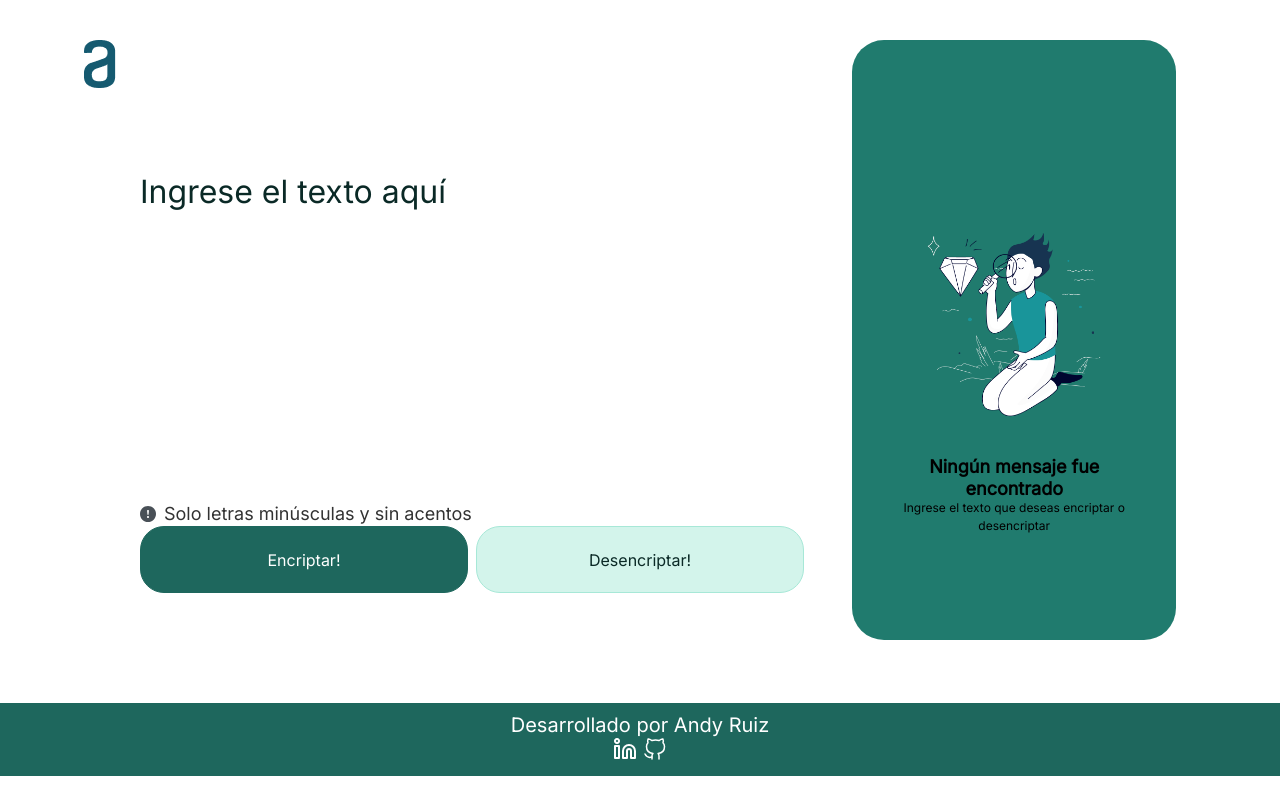
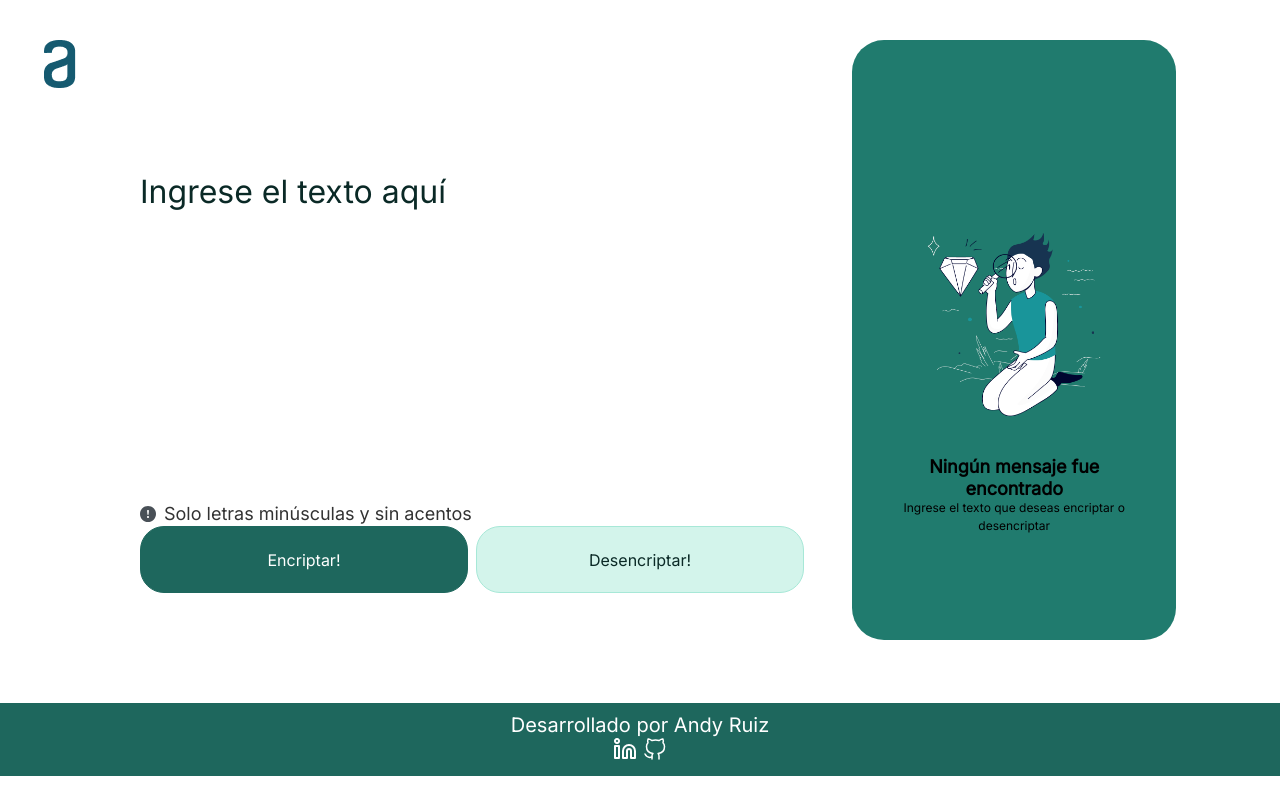
Before and after one commit to JosueRuiz3/Encriptador-de-texto, a plain HTML site: page index.html in a window 1280 px wide. Drawn offline with Linux system fonts and the light colour scheme.

Commit message:
cambio de posicion del header

```diff
--- a/index.html
+++ b/index.html
@@ -10,7 +10,7 @@
 </head>
 <body>
 
-    <header>
+    <header class="">
         <a href="#" rel="">
             <img src="./assets/logo.png" alt="Logo Alura" class="logo">
         </a>
--- a/style/style.css
+++ b/style/style.css
@@ -43,7 +43,7 @@ Encabezado
 ------------------*/
 header{
     position: absolute;
-    margin: 40px 0px 0px 40px;
+    margin: 40px 0px 0px 0px;
 }
 
 header .logo{
```
Also changed, not shown: assets/portada.png (deleted).
